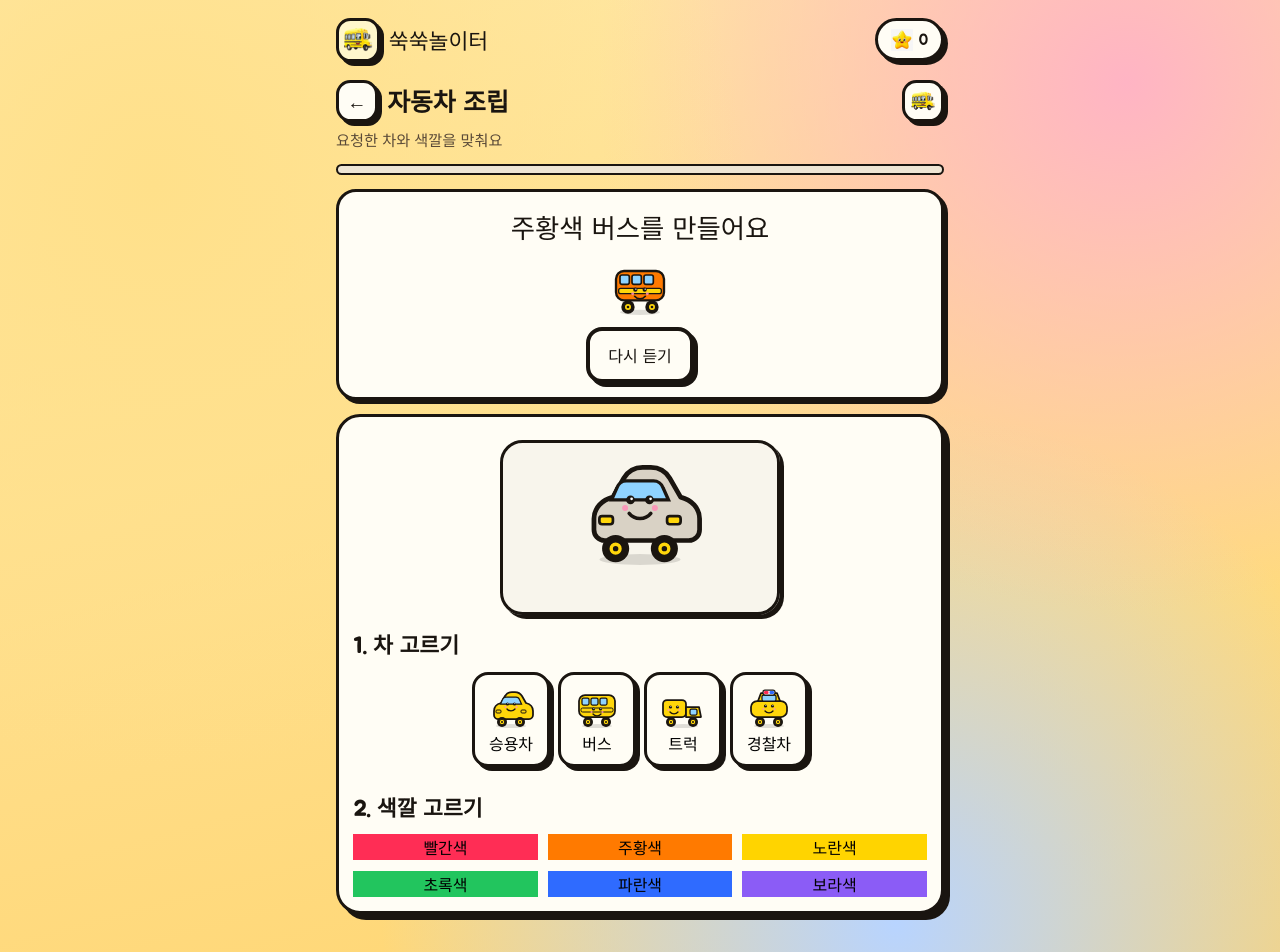
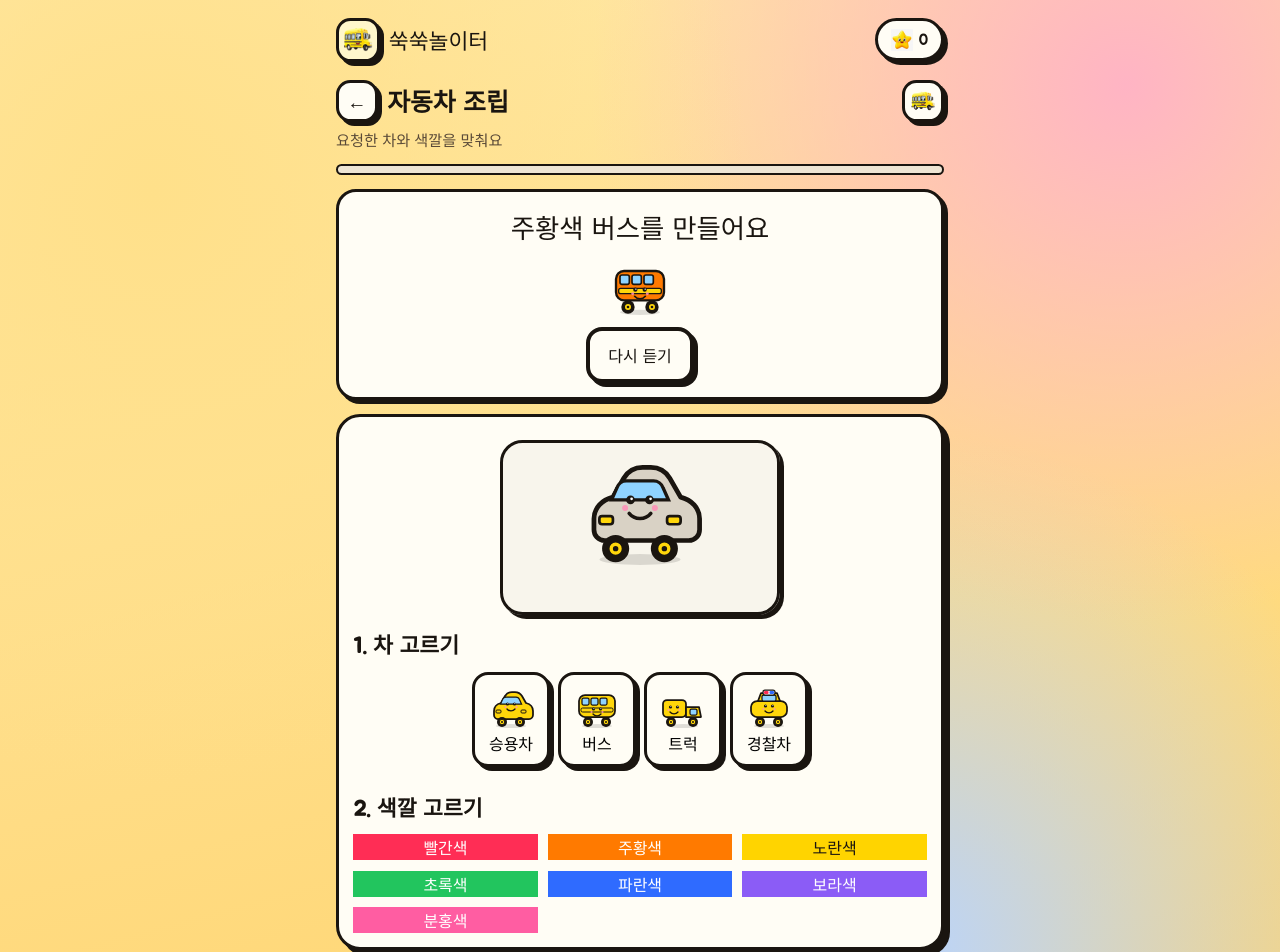
Before and after one commit to khy230306-sys/intuition-ai, a React (Vite) app in the folder ssuk-hanyoung/: page /games/car-builder in a window 1280 px wide. Shown: the top 952 px of the page. Built offline with nearby package versions, Linux system fonts and the light colour scheme.

Commit message:
Include pink in car builder color choices
Target could be pink while the palette was sliced to six colors,
making the round impossible. Show the full PLAY_COLORS set.

Co-authored-by: khy230306-sys <khy230306-sys@users.noreply.github.com>

```diff
--- a/ssuk-hanyoung/src/games/CarBuilder.tsx
+++ b/ssuk-hanyoung/src/games/CarBuilder.tsx
@@ -86,13 +86,14 @@ export function CarBuilder() {
         </div>
         <h3 className="section-title">2. 색깔 고르기</h3>
         <div className="grid-3">
-          {PLAY_COLORS.slice(0, 6).map((c) => (
+          {PLAY_COLORS.map((c) => (
             <button
               key={c.id}
               type="button"
               className="color-swatch"
               style={{
                 background: c.hex,
+                color: c.id === 'yellow' ? '#1a1510' : '#fff',
                 outline: color?.id === c.id ? '3px solid var(--sunny)' : undefined,
               }}
               onClick={() => {
--- a/ssuk-hanyoung/src/games/StampPad.tsx
+++ b/ssuk-hanyoung/src/games/StampPad.tsx
@@ -54,7 +54,7 @@ export function StampPad() {
         ))}
       </div>
       <div className="grid-3" style={{ margin: '0.6rem 0' }}>
-        {PLAY_COLORS.slice(0, 6).map((c) => (
+        {PLAY_COLORS.map((c) => (
           <button
             key={c.id}
             type="button"
```
